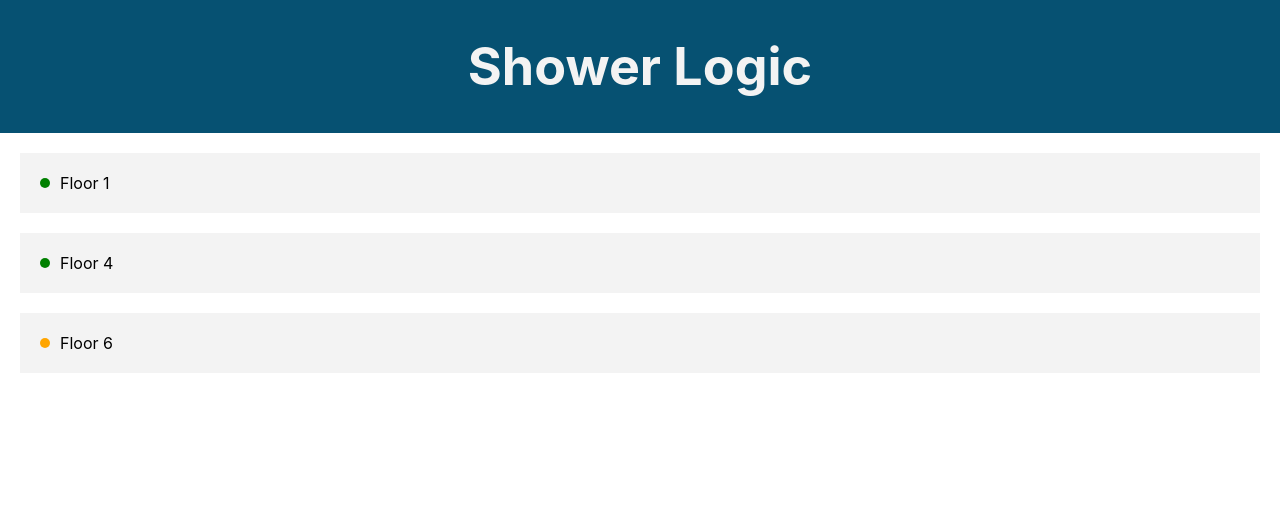
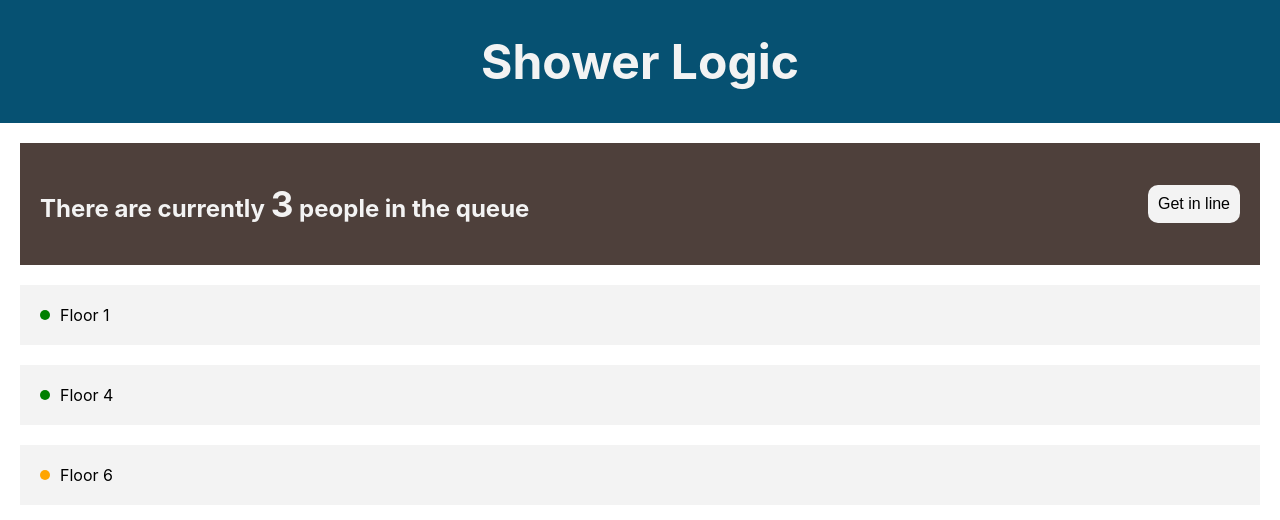
Before and after one commit to samburnstone/Shower-Logic, a React (Create React App) app: page / in a window 1280 px wide. Shown: the top 520 px of the page. Built offline with nearby package versions, Linux system fonts and the light colour scheme.

Commit message:
Add Queue component
Pull out content into "MainContent" component

```diff
--- a/src/components/App/App.tsx
+++ b/src/components/App/App.tsx
@@ -1,30 +1,14 @@
 import React from 'react';
 import { ThemeProvider } from 'styled-components';
 import Header from 'components/Header';
-import List from 'components/List';
-import { Status } from 'types';
+import MainContent from 'components/MainContent';
 import theme from './theme';
-
-const showers = [
-  {
-    name: 'Floor 1',
-    status: Status.available
-  },
-  {
-    name: 'Floor 4',
-    status: Status.available
-  },
-  {
-    name: 'Floor 6',
-    status: Status.inUse
-  }
-]
 
 const App: React.FC = () => {
   return (
     <ThemeProvider theme={theme}>
       <Header />
-      <List items={showers}/>
+      <MainContent />
     </ThemeProvider>
   );
 }
--- a/src/components/App/theme.ts
+++ b/src/components/App/theme.ts
@@ -1,4 +1,5 @@
 export default {
+  brown: '#4E403B',
   blue: '#065172',
   white: '#F3F3F3'
 };
--- a/src/components/Header/Header.tsx
+++ b/src/components/Header/Header.tsx
@@ -7,7 +7,7 @@ const StyledHeader = styled.header`
   flex-direction: column;
   align-items: center;
   justify-content: center;
-  font-size: calc(10px + 2vmin);
+  font-size: calc(0.5rem + 2vmin);
   color: ${props => props.theme.white};
 `;
 
--- a/src/components/List/List.tsx
+++ b/src/components/List/List.tsx
@@ -8,7 +8,6 @@ type Props = {
 }
 
 const StyledList = styled.ul`
-  margin: 20px;
   padding: 0;
 `
 
--- /dev/null
+++ b/src/components/MainContent/MainContent.tsx
@@ -0,0 +1,31 @@
+import React from 'react';
+import styled from 'styled-components';
+import List from 'components/List';
+import Queue from 'components/Queue';
+import { Status } from 'types';
+
+const showers = [
+  {
+    name: 'Floor 1',
+    status: Status.available
+  },
+  {
+    name: 'Floor 4',
+    status: Status.available
+  },
+  {
+    name: 'Floor 6',
+    status: Status.inUse
+  }
+]
+
+const StyledSection = styled.section`
+  margin: 20px;
+`
+
+export default () => (
+  <StyledSection>
+    <Queue />
+    <List items={showers} />
+  </StyledSection>
+)
--- /dev/null
+++ b/src/components/MainContent/index.ts
@@ -0,0 +1,3 @@
+import MainContent from './MainContent';
+
+export default MainContent;
--- /dev/null
+++ b/src/components/Queue/Queue.tsx
@@ -0,0 +1,31 @@
+import React from 'react';
+import styled from 'styled-components';
+
+const StyledDiv = styled.div`
+  background: ${props => props.theme.brown};
+  color: ${props => props.theme.white};
+  padding: 20px;
+  display: flex;
+  justify-content: space-between;
+`
+
+const LargeText = styled.span`
+  font-size: 2.2rem;
+`
+
+const StyledButton = styled.button`
+  padding: 10px;
+  border-radius: 10px;
+  border: none;
+  background: ${props => props.theme.white}
+  font-size: 1rem;
+  align-self: center;
+  cursor: pointer;
+`
+
+export default () => (
+  <StyledDiv>
+    <h2>There are currently <LargeText>3</LargeText> people in the queue</h2>
+    <StyledButton>Get in line</StyledButton>
+  </StyledDiv>
+);
--- /dev/null
+++ b/src/components/Queue/index.ts
@@ -0,0 +1,3 @@
+import Queue from './Queue';
+
+export default Queue;
```
